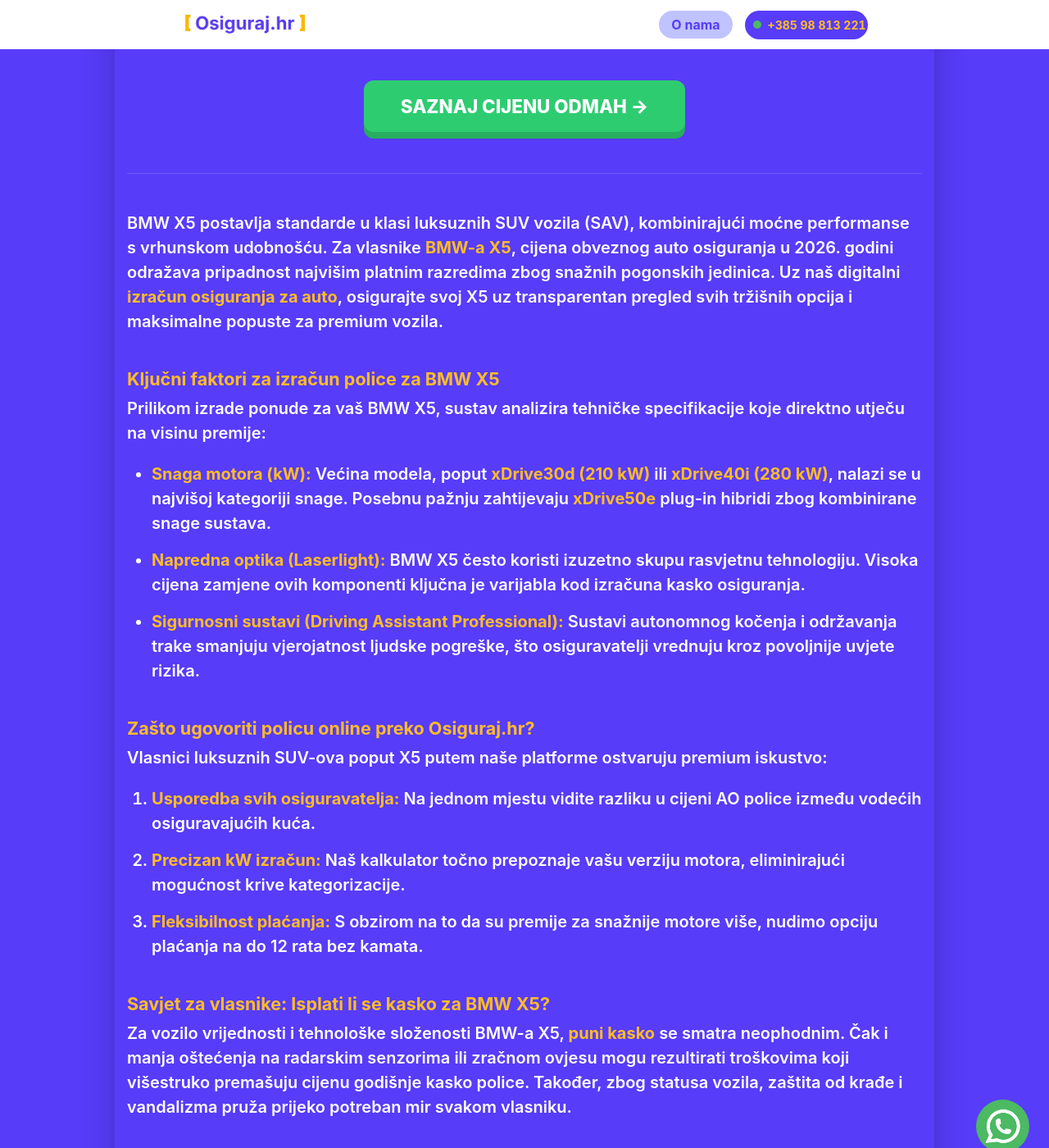
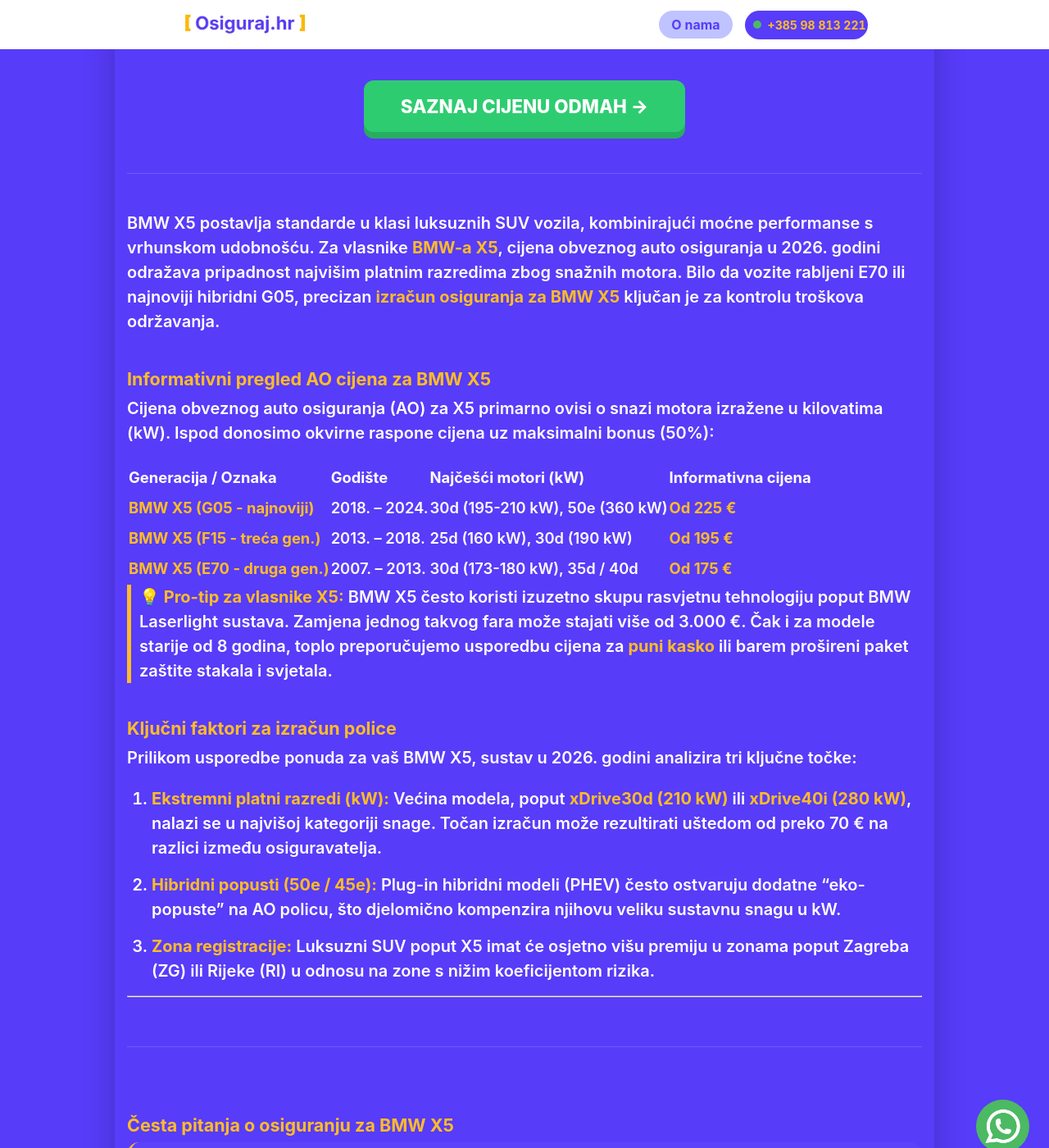
Before and after one commit to Filip-Gale/OsigurajHR, a Jekyll site: the page built from auto-osiguranje/bmw-x5.md, in a window 1280 px wide and 1400 px high, scrolled down 315 px. Shown: the whole window at 82% size. Built offline with Jekyll 4.4.1, drawn with Linux system fonts in a browser that asks for light colours; some of the changed text lies outside the part shown.

Commit message:
Update bmw-x5.md

```diff
--- a/auto-osiguranje/bmw-x5.md
+++ b/auto-osiguranje/bmw-x5.md
@@ -1,48 +1,80 @@
 ---
 layout: grad
 grad_ime: ""
-title: "Osiguranje za BMW X5 | Izračun cijene prema kW (2026)"
+title: "Osiguranje za BMW X5 | Cijene po godištima (2007-2024)"
 permalink: /auto-osiguranje/bmw-x5/
-description: "Saznajte točnu cijenu auto osiguranja za BMW X5. Usporedite ponude za xDrive, plug-in hibrid i M modele uz online uštede do 30%."
+description: "Izračunajte cijenu osiguranja za BMW X5. Provjerite informativne cijene za xDrive30d, 40i i 50e hibrid modele po godištima. Uštedite do 30% online."
 ---
 
-BMW X5 postavlja standarde u klasi luksuznih SUV vozila (SAV), kombinirajući moćne performanse s vrhunskom udobnošću. Za vlasnike **BMW-a X5**, cijena obveznog auto osiguranja u 2026. godini odražava pripadnost najvišim platnim razredima zbog snažnih pogonskih jedinica. Uz naš digitalni **izračun osiguranja za auto**, osigurajte svoj X5 uz transparentan pregled svih tržišnih opcija i maksimalne popuste za premium vozila.
+BMW X5 postavlja standarde u klasi luksuznih SUV vozila, kombinirajući moćne performanse s vrhunskom udobnošću. Za vlasnike **BMW-a X5**, cijena obveznog auto osiguranja u 2026. godini odražava pripadnost najvišim platnim razredima zbog snažnih motora. Bilo da vozite rabljeni E70 ili najnoviji hibridni G05, precizan **izračun osiguranja za BMW X5** ključan je za kontrolu troškova održavanja.
 
-### Ključni faktori za izračun police za BMW X5
+### Informativni pregled AO cijena za BMW X5
 
-Prilikom izrade ponude za vaš BMW X5, sustav analizira tehničke specifikacije koje direktno utječu na visinu premije:
+Cijena obveznog auto osiguranja (AO) za X5 primarno ovisi o snazi motora izražene u kilovatima (kW). Ispod donosimo okvirne raspone cijena uz maksimalni bonus (50%):
 
-* **Snaga motora (kW):** Većina modela, poput **xDrive30d (210 kW)** ili **xDrive40i (280 kW)**, nalazi se u najvišoj kategoriji snage. Posebnu pažnju zahtijevaju **xDrive50e** plug-in hibridi zbog kombinirane snage sustava.
-* **Napredna optika (Laserlight):** BMW X5 često koristi izuzetno skupu rasvjetnu tehnologiju. Visoka cijena zamjene ovih komponenti ključna je varijabla kod izračuna kasko osiguranja.
-* **Sigurnosni sustavi (Driving Assistant Professional):** Sustavi autonomnog kočenja i održavanja trake smanjuju vjerojatnost ljudske pogreške, što osiguravatelji vrednuju kroz povoljnije uvjete rizika.
+| Generacija&nbsp;/&nbsp;Oznaka | Godište&nbsp;&nbsp;&nbsp;&nbsp;&nbsp; | Najčešći motori (kW)&nbsp;&nbsp;&nbsp;&nbsp;&nbsp;&nbsp;&nbsp;&nbsp; | Informativna cijena |
+| :--- | :--- | :--- | :--- |
+| **BMW X5 (G05 - najnoviji)** | 2018. – 2024. | 30d (195-210 kW), 50e (360 kW) | **Od 225 €** |
+| **BMW X5 (F15 - treća gen.)** | 2013. – 2018. | 25d (160 kW), 30d (190 kW) | **Od 195 €** |
+| **BMW X5 (E70 - druga gen.)** | 2007. – 2013. | 30d (173-180 kW), 35d / 40d | **Od 175 €** |
 
-### Zašto ugovoriti policu online preko Osiguraj.hr?
+> **💡 Pro-tip za vlasnike X5:** BMW X5 često koristi izuzetno skupu rasvjetnu tehnologiju poput BMW Laserlight sustava. Zamjena jednog takvog fara može stajati više od 3.000 €. Čak i za modele starije od 8 godina, toplo preporučujemo usporedbu cijena za **puni kasko** ili barem prošireni paket zaštite stakala i svjetala.
 
-Vlasnici luksuznih SUV-ova poput X5 putem naše platforme ostvaruju premium iskustvo:
+### Ključni faktori za izračun police
 
-1. **Usporedba svih osiguravatelja:** Na jednom mjestu vidite razliku u cijeni AO police između vodećih osiguravajućih kuća.
-2. **Precizan kW izračun:** Naš kalkulator točno prepoznaje vašu verziju motora, eliminirajući mogućnost krive kategorizacije.
-3. **Fleksibilnost plaćanja:** S obzirom na to da su premije za snažnije motore više, nudimo opciju plaćanja na do 12 rata bez kamata.
+Prilikom usporedbe ponuda za vaš BMW X5, sustav u 2026. godini analizira tri ključne točke:
+1.  **Ekstremni platni razredi (kW):** Većina modela, poput **xDrive30d (210 kW)** ili **xDrive40i (280 kW)**, nalazi se u najvišoj kategoriji snage. Točan izračun može rezultirati uštedom od preko 70 € na razlici između osiguravatelja.
+2.  **Hibridni popusti (50e / 45e):** Plug-in hibridni modeli (PHEV) često ostvaruju dodatne "eko-popuste" na AO policu, što djelomično kompenzira njihovu veliku sustavnu snagu u kW.
+3.  **Zona registracije:** Luksuzni SUV poput X5 imat će osjetno višu premiju u zonama poput Zagreba (ZG) ili Rijeke (RI) u odnosu na zone s nižim koeficijentom rizika.
 
-### Savjet za vlasnike: Isplati li se kasko za BMW X5?
-
-Za vozilo vrijednosti i tehnološke složenosti BMW-a X5, **puni kasko** se smatra neophodnim. Čak i manja oštećenja na radarskim senzorima ili zračnom ovjesu mogu rezultirati troškovima koji višestruko premašuju cijenu godišnje kasko police. Također, zbog statusa vozila, zaštita od krađe i vandalizma pruža prijeko potreban mir svakom vlasniku.
+---
 
 <div class="faq-section">
-    <h3>FAQ: Sve što trebate znati o osiguranju za BMW X5</h3>
+    <h3>Česta pitanja o osiguranju za BMW X5</h3>
 
     <div class="faq-item">
         <h4>Postoje li popusti za hibridni BMW X5 xDrive50e?</h4>
-        <p>Da, plug-in hibridni modeli često ostvaruju 'zelene popuste' na AO policu, što može djelomično neutralizirati trošak prelaska u viši platni razred zbog velike snage.</p>
+        <p>Da, plug-in hibridni modeli u 2026. godini često ostvaruju 'zelene popuste' na AO policu, što može značajno umanjiti trošak registracije unatoč velikoj snazi motora.</p>
     </div>
 
     <div class="faq-item">
-        <h4>Vrijedi li bonus ako prelazim s drugog BMW modela?</h4>
-        <p>Apsolutno. Vaš postojeći bonus na policu osiguranja je prenosiv. Iskoristite naš <strong>izračun osiguranja za auto</strong> kako biste ga odmah uračunali u novu ponudu.</p>
+        <h4>Vrijedi li bonus ako prelazim s drugog BMW modela na X5?</h4>
+        <p>Apsolutno. Vaš stečeni bonus (npr. 50% ili više) vezan je uz vas kao osobu i u potpunosti je prenosiv na novi BMW X5, bez obzira na snagu motora.</p>
     </div>
 
     <div class="faq-item">
-        <h4>Pokriva li osiguranje štetu nastalu izvan asfaltiranih cesta?</h4>
-        <p>Iako je X5 sposoban terenac, većina polica (pogotovo kasko) ima specifična ograničenja za štetu nastalu u ekstremnim off-road uvjetima. Detalje provjerite u uvjetima osiguranja.</p>
+        <h4>Što pokriva polica u slučaju krađe navigacije ili volana?</h4>
+        <p>Osnovna AO polica ne pokriva krađu. Budući da su BMW X5 modeli česta meta krađa unutrašnjih komponenti, preporučujemo kasko osiguranje koje specifično pokriva vandalizam i krađu dijelova.</p>
     </div>
 </div>
+
+<script type="application/ld+json">
+{
+  "@context": "https://schema.org",
+  "@type": "FAQPage",
+  "mainEntity": [{
+    "@type": "Question",
+    "name": "Postoje li popusti za hibridni BMW X5 xDrive50e?",
+    "acceptedAnswer": {
+      "@type": "Answer",
+      "text": "Da, plug-in hibridni modeli BMW-a X5 često ostvaruju eko-popuste na obvezno osiguranje koji mogu umanjiti ukupni trošak police."
+    }
+  },
+  {
+    "@type": "Question",
+    "name": "Vrijedi li bonus ako prelazim s drugog BMW modela na X5?",
+    "acceptedAnswer": {
+      "@type": "Answer",
+      "text": "Da, stečeni bonus je vezan uz vlasnika vozila i može se primijeniti na novi izračun za BMW X5 putem našeg online kalkulatora."
+    }
+  },
+  {
+    "@type": "Question",
+    "name": "Što pokriva polica u slučaju krađe navigacije ili volana?",
+    "acceptedAnswer": {
+      "@type": "Answer",
+      "text": "Za pokriće krađe dijelova unutrašnjosti potreban je kasko paket, jer obvezno AO osiguranje pokriva isključivo štetu nanesenu trećim osobama."
+    }
+  }]
+}
+</script>
```
